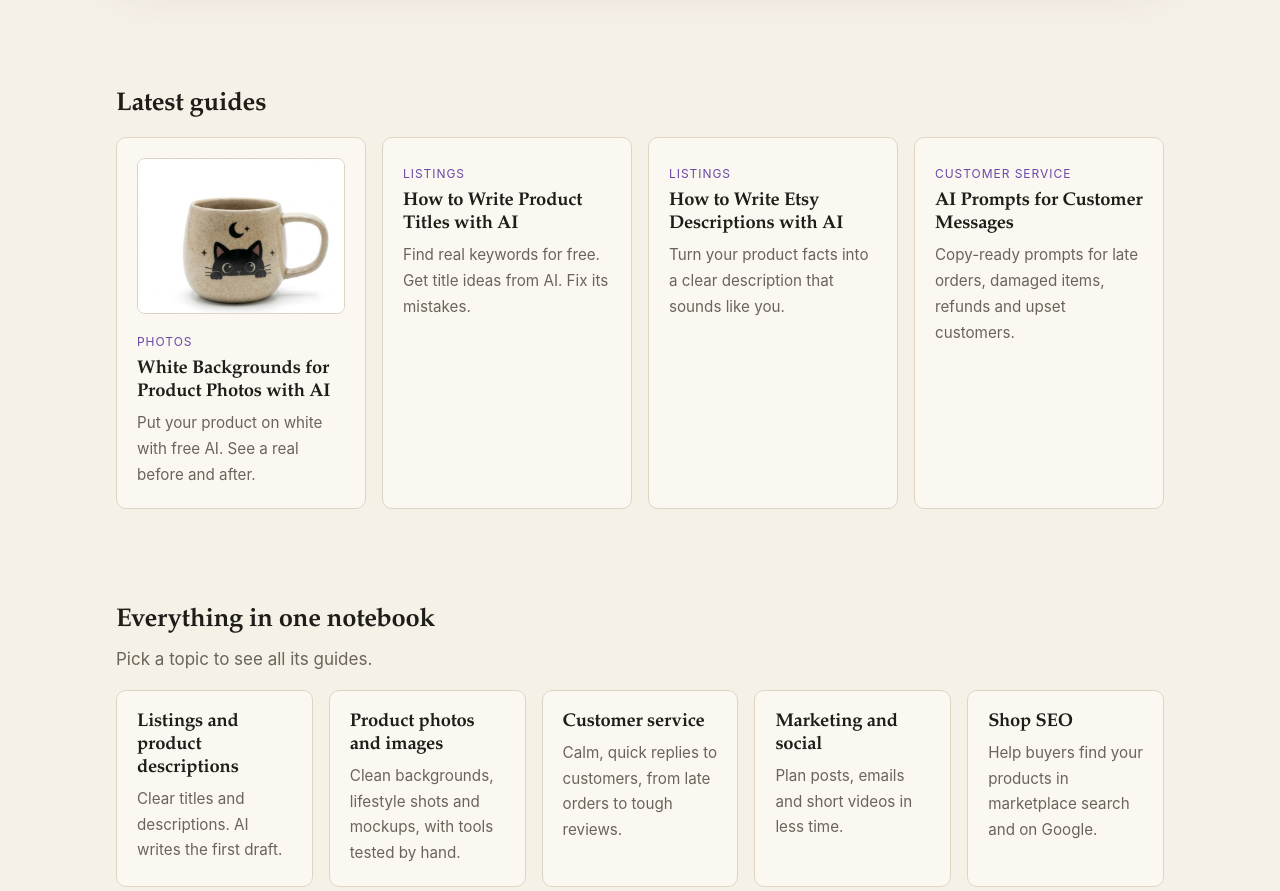
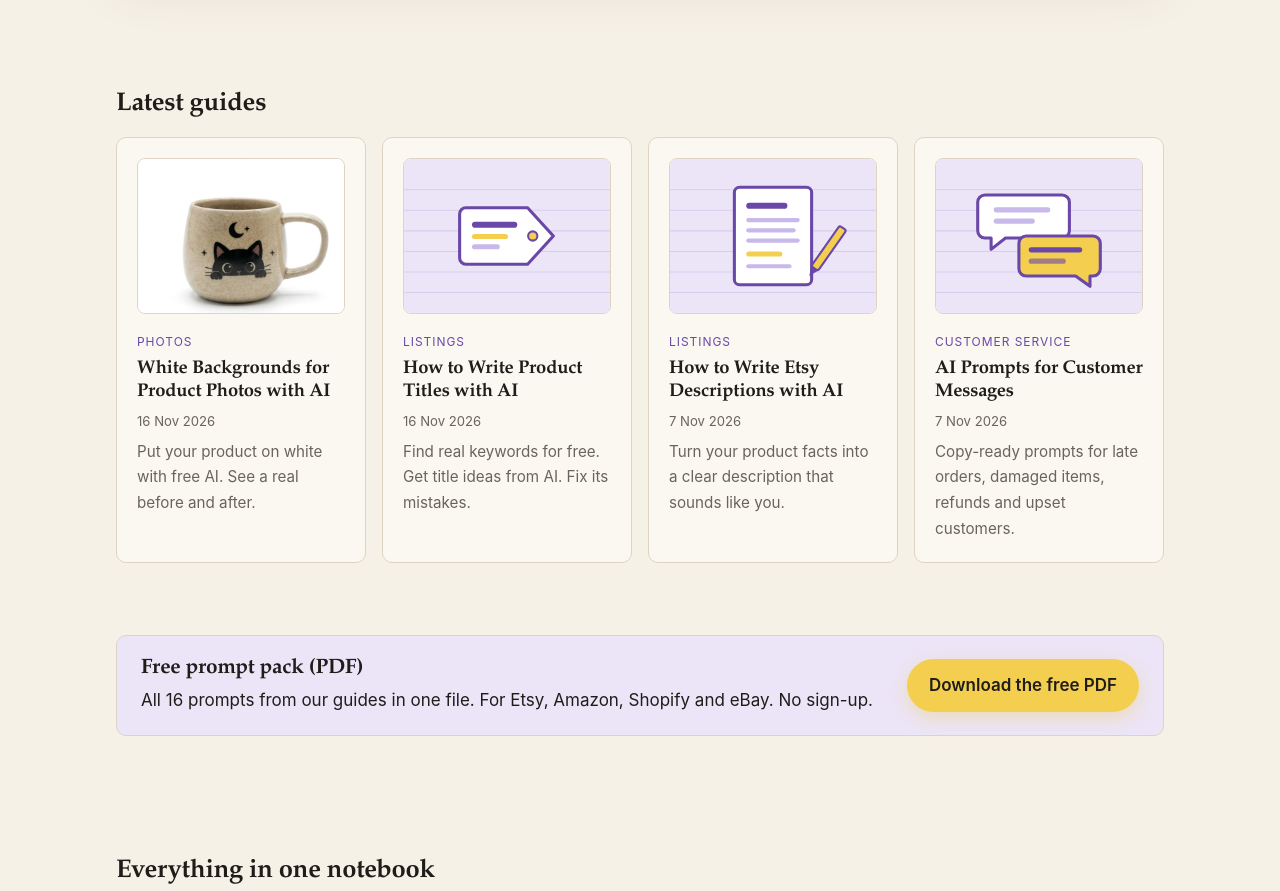
Before and after one commit to BojanaPetronjevic/sellernotebook, a plain HTML site: page index.html in a window 1280 px wide. Shown: the part 1300-2191 px from the top of the page. Drawn offline with Linux system fonts and the light colour scheme.

Commit message:
Home: thumbnails, dates, free PDF box; styles

```diff
--- a/index.html
+++ b/index.html
@@ -106,11 +106,21 @@
       <section>
         <h2>Latest guides</h2>
         <ul class="card-grid">
-          <li class="card"><img class="card-thumbnail" src="/images/cat-mug-after-white.jpg" width="603" height="900" alt="Cat and moon mug on a white background" loading="lazy"><span class="tag">Photos</span><h3><a href="/white-background-product-photos-ai/">White Backgrounds for Product Photos with AI</a></h3><p>Put your product on white with free AI. See a real before and after.</p></li>
-          <li class="card"><span class="tag">Listings</span><h3><a href="/ai-product-titles/">How to Write Product Titles with AI</a></h3><p>Find real keywords for free. Get title ideas from AI. Fix its mistakes.</p></li>
-          <li class="card"><span class="tag">Listings</span><h3><a href="/etsy-product-descriptions-ai/">How to Write Etsy Descriptions with AI</a></h3><p>Turn your product facts into a clear description that sounds like you.</p></li>
-          <li class="card"><span class="tag">Customer service</span><h3><a href="/ai-prompts-customer-messages/">AI Prompts for Customer Messages</a></h3><p>Copy-ready prompts for late orders, damaged items, refunds and upset customers.</p></li>
+          <li class="card"><img class="card-thumbnail" src="/images/cat-mug-after-white.jpg" width="603" height="900" alt="Cat and moon mug on a white background" loading="lazy"><span class="tag">Photos</span><h3><a href="/white-background-product-photos-ai/">White Backgrounds for Product Photos with AI</a></h3><p class="card-date"><time datetime="2026-11-16">16 Nov 2026</time></p><p>Put your product on white with free AI. See a real before and after.</p></li>
+          <li class="card"><img class="card-thumbnail" src="/images/thumb-product-titles.svg" width="400" height="300" alt="Illustration of a price tag with title lines" loading="lazy"><span class="tag">Listings</span><h3><a href="/ai-product-titles/">How to Write Product Titles with AI</a></h3><p class="card-date"><time datetime="2026-11-16">16 Nov 2026</time></p><p>Find real keywords for free. Get title ideas from AI. Fix its mistakes.</p></li>
+          <li class="card"><img class="card-thumbnail" src="/images/thumb-product-descriptions.svg" width="400" height="300" alt="Illustration of a notebook page with written lines" loading="lazy"><span class="tag">Listings</span><h3><a href="/etsy-product-descriptions-ai/">How to Write Etsy Descriptions with AI</a></h3><p class="card-date"><time datetime="2026-11-07">7 Nov 2026</time></p><p>Turn your product facts into a clear description that sounds like you.</p></li>
+          <li class="card"><img class="card-thumbnail" src="/images/thumb-customer-messages.svg" width="400" height="300" alt="Illustration of two chat bubbles" loading="lazy"><span class="tag">Customer service</span><h3><a href="/ai-prompts-customer-messages/">AI Prompts for Customer Messages</a></h3><p class="card-date"><time datetime="2026-11-07">7 Nov 2026</time></p><p>Copy-ready prompts for late orders, damaged items, refunds and upset customers.</p></li>
         </ul>
+      </section>
+
+      <section>
+        <aside class="pack-box" aria-labelledby="pack-box-title-home">
+          <div>
+            <h2 id="pack-box-title-home">Free prompt pack (PDF)</h2>
+            <p>All 16 prompts from our guides in one file. For Etsy, Amazon, Shopify and eBay. No sign-up.</p>
+          </div>
+          <a class="button" href="/downloads/seller-notebook-prompt-pack.pdf" download>Download the free PDF</a>
+        </aside>
       </section>
 
       <section>
--- a/styles.css
+++ b/styles.css
@@ -143,6 +143,7 @@ mark {
 .card:has(h3 a):hover h3 a { color: var(--color-accent); }
 .card p a { position: relative; z-index: 1; }
 .card p { margin: 0; color: var(--color-muted); font-size: 0.95rem; }
+.card p.card-date { margin: 0 0 6px; font-size: 0.82rem; color: var(--color-muted); }
 .tag { display: inline-block; font-size: 0.75rem; text-transform: uppercase; letter-spacing: 0.08em; color: var(--color-accent); margin-bottom: 6px; }
 .soon { color: var(--color-muted); font-style: italic; }
 
@@ -197,6 +198,19 @@ section { padding: 24px 0; }
 .photo-viewer img { max-width: 100%; max-height: 100%; width: auto; height: auto; border-radius: 8px; background: #fff; box-shadow: 0 12px 40px rgba(0, 0, 0, 0.4); }
 .photo-viewer-close { position: absolute; top: 12px; right: 16px; width: 44px; height: 44px; border: 0; border-radius: 50%; background: rgba(255, 255, 255, 0.92); color: #1f1d1a; font-size: 28px; line-height: 1; cursor: pointer; }
 body.photo-viewer-open { overflow: hidden; }
+/* Prompt library: platform filter and labels */
+.platform-filter { display: flex; flex-wrap: wrap; gap: 8px; margin: 20px 0 8px; }
+.platform-filter-button { border: 1px solid var(--color-line); background: var(--color-card); color: var(--color-ink); border-radius: 999px; padding: 6px 16px; font: inherit; font-size: 0.95rem; cursor: pointer; }
+.platform-filter-button:hover { border-color: var(--color-accent); }
+.platform-filter-button.is-active { background: var(--color-accent); border-color: var(--color-accent); color: var(--color-paper); }
+.prompt-list { padding-left: 20px; }
+.prompt-list li { margin: 6px 0; }
+.platform-label { display: inline-block; margin-left: 4px; padding: 1px 8px; border-radius: 999px; background: var(--color-accent-soft); color: var(--color-accent); font-size: 0.72rem; font-weight: 600; vertical-align: middle; }
+.prompt-group-note { color: var(--color-muted); font-size: 0.95rem; margin-top: -4px; }
+/* Free prompt pack download box */
+.pack-box { display: flex; flex-wrap: wrap; align-items: center; justify-content: space-between; gap: 16px; margin: 24px 0; padding: 20px 24px; border-radius: var(--radius); background: var(--color-accent-soft); border: 1px solid var(--color-line); }
+.pack-box h2 { margin: 0 0 4px; font-size: 1.3rem; text-decoration: none; }
+.pack-box p { margin: 0; }
 .card-thumbnail { display: block; width: 100%; height: auto; aspect-ratio: 4 / 3; object-fit: cover; border-radius: 8px; border: 1px solid var(--color-line); background: #fff; margin-bottom: 12px; }
 .before-after figcaption { margin-top: 8px; font-size: 0.95rem; font-weight: 600; }
 .before-after .note-small { margin: 12px 0 0; font-size: 0.9rem; color: var(--color-muted); }
```
